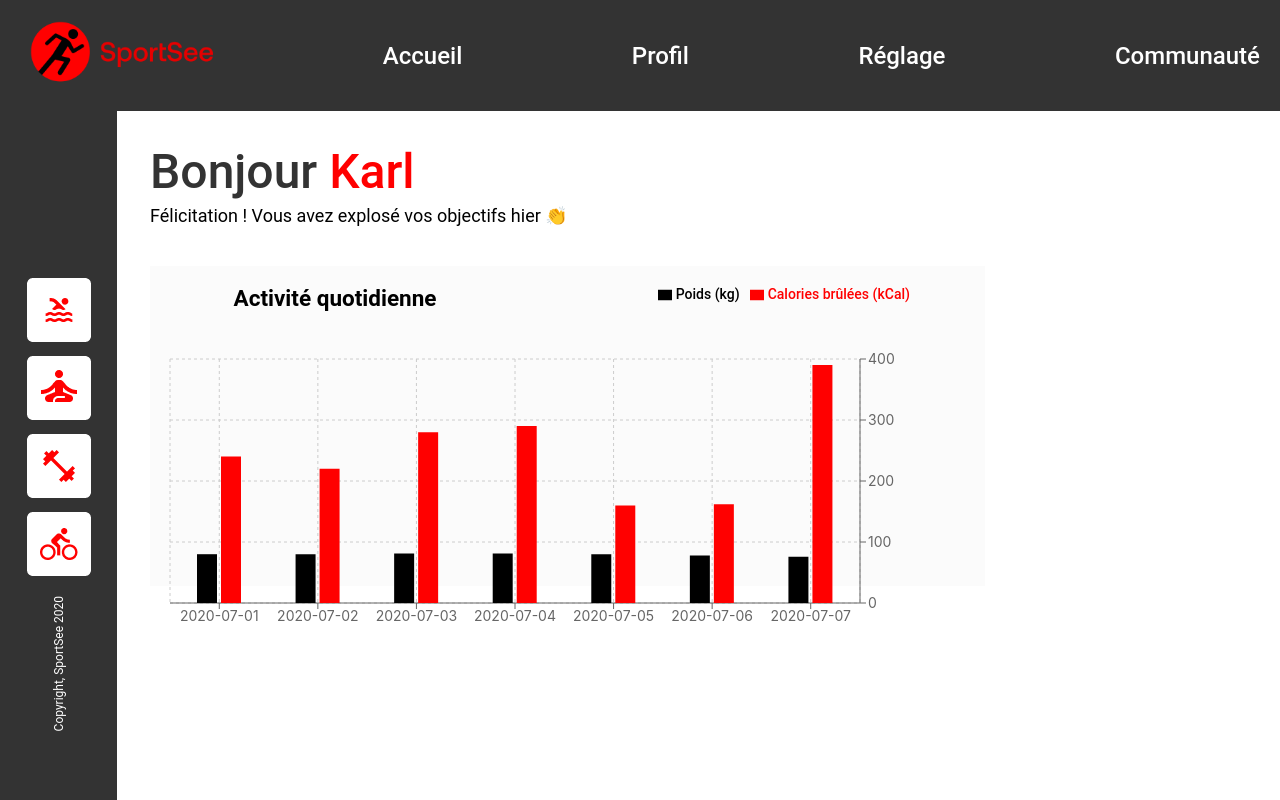
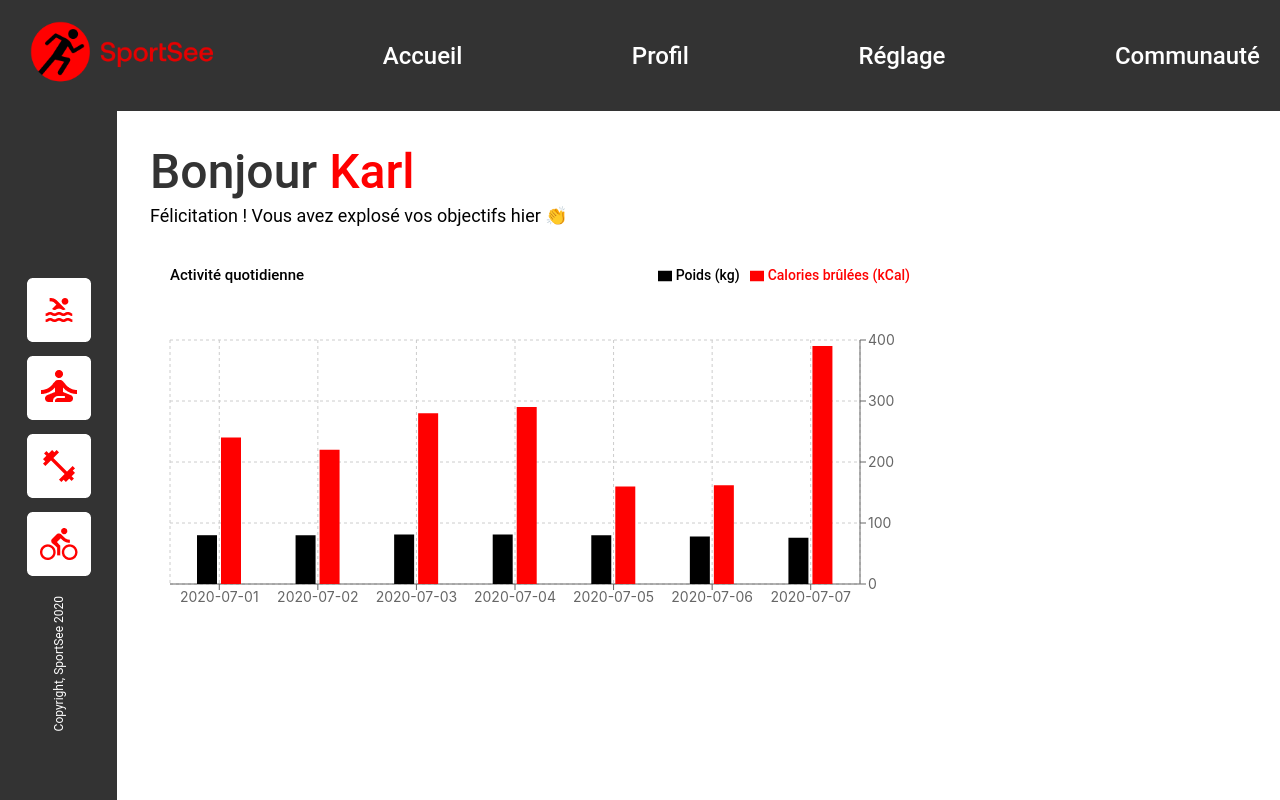
Before and after one commit to elistoj/Projet-12-OC, a React (Create React App) app: page / in a window 1280 px wide. Built offline with nearby package versions, Linux system fonts and the light colour scheme.

Commit message:
Update ActivityChart.css

```diff
--- a/src/components/charts/ActivityChart/ActivityChart.css
+++ b/src/components/charts/ActivityChart/ActivityChart.css
@@ -3,24 +3,31 @@
   display: flex;
   justify-content: flex-end;
 }
-
-.chart-container {
-  display: flex;
-  background-color: rgba(251, 251, 251, 1);
-  flex-direction: column;
-  align-items: flex-start;
-  Width:835px;
-  Height:320px;
+.custom-tooltip {
+  background-color: rgba(0, 0, 0, 0.75);
+  padding: 10px;
+  border-radius: 3px;
+  color: white;
+  font-size: 14px;
+  text-align: center;
 }
 
-.chart-container .chart-header {
-  margin-bottom: -8%;
-  margin-left: 10%;
+.label {
+  font-weight: 500;
+  font-family: 'Roboto';
+  color: black;
+}
+
+h2{
   font-family: 'Roboto';
   font-size: 15px;
   font-weight: 500;
+  position: relative;
+  margin-bottom: -40px;
+  margin-left: 20px;
 }
-
-.chart-container .chart .recharts-rectangle {
-  border-radius:  3.5px;
+.recharts-legend-wrapper  {
+  display: flex;
+justify-content: flex-end;
+left: -10px;
 }
```
